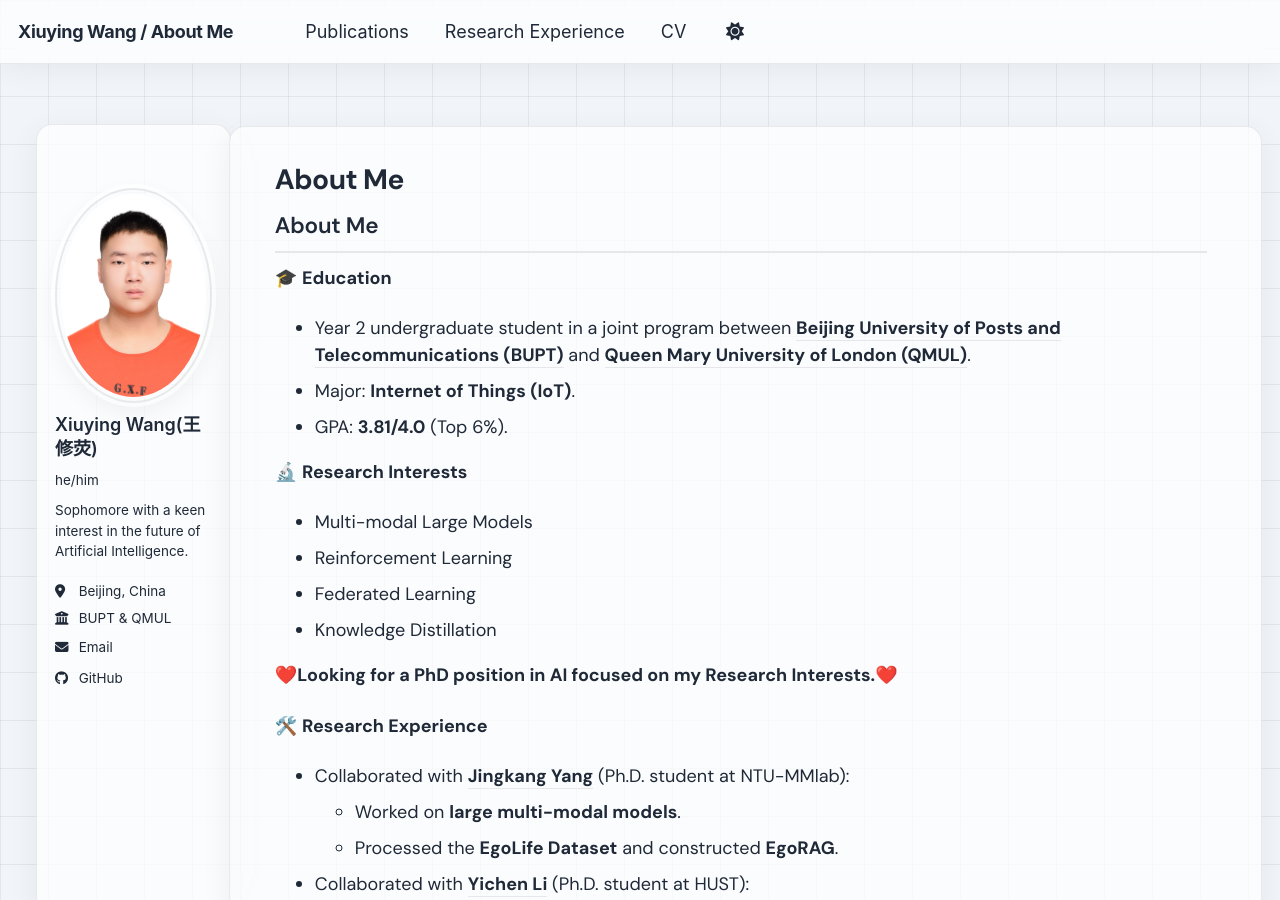
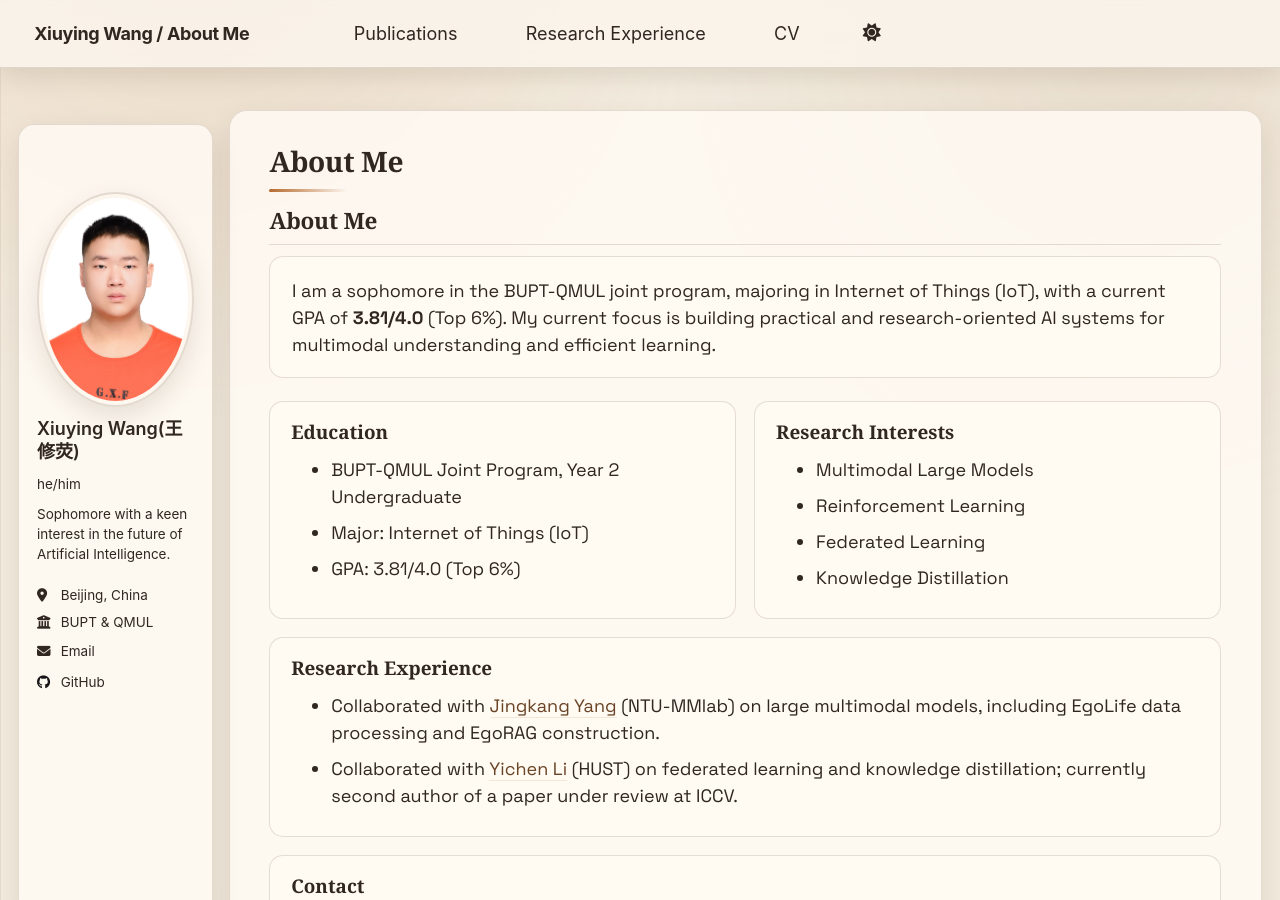
Before and after one commit to Leowang980/Leowang980.github.io, a Jekyll site: the page built from _pages/about.md, in a window 1280 px wide and 900 px high. Built offline with Jekyll 4.4.1, drawn with Linux system fonts in a browser that asks for light colours; some of the changed text lies outside the part shown.

Commit message:
fix 3.12.2

```diff
--- a/_includes/head/custom.html
+++ b/_includes/head/custom.html
@@ -2,10 +2,10 @@
 
 <!-- start custom head snippets -->
 
-<!-- Modern tech font -->
+<!-- Typography -->
 <link rel="preconnect" href="https://fonts.googleapis.com">
 <link rel="preconnect" href="https://fonts.gstatic.com" crossorigin>
-<link href="https://fonts.googleapis.com/css2?family=DM+Sans:ital,opsz,wght@0,9..40,400;0,9..40,500;0,9..40,600;0,9..40,700;1,9..40,400&display=swap" rel="stylesheet">
+<link href="https://fonts.googleapis.com/css2?family=Noto+Serif+SC:wght@500;600&family=Space+Grotesk:wght@400;500;600;700&display=swap" rel="stylesheet">
 
 <!-- favicon -->
 <link rel="apple-touch-icon" sizes="180x180" href="{{ base_path }}/images/apple-touch-icon-180x180.png"/>
@@ -17,22 +17,6 @@
 <meta name="theme-color" content="#ffffff"/>
 <link rel="stylesheet" href="{{ base_path }}/assets/css/academicons.css"/>
 
-<!-- Custom monochrome enhancements -->
-<style>
-  body {
-    font-feature-settings: "kern" 1, "liga" 1;
-    font-family: 'DM Sans', -apple-system, BlinkMacSystemFont, sans-serif;
-  }
-  .page__content a {
-    text-decoration: none;
-    border-bottom: 1px solid var(--global-border-color);
-    transition: border-color 0.2s ease, color 0.2s ease;
-  }
-  .page__content a:hover { border-bottom-color: var(--global-text-color); }
-  .archive .page__title { border-bottom: 2px solid var(--global-border-color); padding-bottom: 0.5em; }
-</style>
-
-
 <!-- Support for MatJax -->
 <script src="https://cdnjs.cloudflare.com/polyfill/v3/polyfill.min.js?features=es6"></script>
 <script id="MathJax-script" async src="https://cdn.jsdelivr.net/npm/mathjax@3/es5/tex-mml-chtml.js"></script>
--- a/_pages/about.md
+++ b/_pages/about.md
@@ -7,31 +7,46 @@ redirect_from:
   - /about.html
 ---
 
-
 ## About Me
 
-🎓 **Education**
-- Year 2 undergraduate student in a joint program between [**Beijing University of Posts and Telecommunications (BUPT)**](https://www.bupt.edu.cn/) and [**Queen Mary University of London (QMUL)**](https://www.qmul.ac.uk/).
-- Major: **Internet of Things (IoT)**.
-- GPA: **3.81/4.0** (Top 6%).
+<div class="home-intro">
+I am a sophomore in the BUPT-QMUL joint program, majoring in Internet of Things (IoT), with a current GPA of <strong>3.81/4.0</strong> (Top 6%). My current focus is building practical and research-oriented AI systems for multimodal understanding and efficient learning.
+</div>
 
-🔬 **Research Interests**
-- Multi-modal Large Models
-- Reinforcement Learning
-- Federated Learning
-- Knowledge Distillation
+<div class="home-grid">
+  <section class="home-card">
+    <h3>Education</h3>
+    <ul>
+      <li>BUPT-QMUL Joint Program, Year 2 Undergraduate</li>
+      <li>Major: Internet of Things (IoT)</li>
+      <li>GPA: 3.81/4.0 (Top 6%)</li>
+    </ul>
+  </section>
 
-❤️**Looking for a PhD position in AI focused on my Research Interests.**❤️
+  <section class="home-card">
+    <h3>Research Interests</h3>
+    <ul>
+      <li>Multimodal Large Models</li>
+      <li>Reinforcement Learning</li>
+      <li>Federated Learning</li>
+      <li>Knowledge Distillation</li>
+    </ul>
+  </section>
 
-🛠️ **Research Experience**
-- Collaborated with [**Jingkang Yang**](https://jingkang50.github.io/) (Ph.D. student at NTU-MMlab):
-  - Worked on **large multi-modal models**.
-  - Processed the **EgoLife Dataset** and constructed **EgoRAG**.
+  <section class="home-card home-card--full">
+    <h3>Research Experience</h3>
+    <ul>
+      <li>Collaborated with <a href="https://jingkang50.github.io/">Jingkang Yang</a> (NTU-MMlab) on large multimodal models, including EgoLife data processing and EgoRAG construction.</li>
+      <li>Collaborated with <a href="https://yichenli-hust.github.io/">Yichen Li</a> (HUST) on federated learning and knowledge distillation; currently second author of a paper under review at ICCV.</li>
+    </ul>
+  </section>
 
-- Collaborated with [**Yichen Li**](https://yichenli-hust.github.io/) (Ph.D. student at HUST):
-  - Researched **federated learning** and **knowledge distillation**.
-  - Second author on a paper under review at **ICCV**.
-
-💬 **Contact**
-- Email: `xiuying.wang@se23.qmul.ac.uk`
-- Phone: `+86 18681229122`
+  <section class="home-card home-card--full">
+    <h3>Contact</h3>
+    <ul>
+      <li>Email: <code>xiuying.wang@se23.qmul.ac.uk</code></li>
+      <li>Phone: <code>+86 18681229122</code></li>
+      <li>Seeking PhD opportunities in AI related to the directions above.</li>
+    </ul>
+  </section>
+</div>
--- a/_sass/_themes.scss
+++ b/_sass/_themes.scss
@@ -39,9 +39,9 @@ $type-size-6                : 0.75em;   // ~12px
 $type-size-7                : 0.6875em; // ~11px
 $type-size-8                : 0.625em;  // ~10px
 
-$global-font-family         : 'DM Sans', $sans-serif;
-$header-font-family         : 'DM Sans', $sans-serif;
-$caption-font-family        : $serif;
+$global-font-family         : 'Space Grotesk', $sans-serif;
+$header-font-family         : 'Noto Serif SC', $serif;
+$caption-font-family        : 'Space Grotesk', $sans-serif;
 
 /* ==========================================================================
    Breakpoints
--- a/_sass/custom/_glass.scss
+++ b/_sass/custom/_glass.scss
@@ -1,209 +1,243 @@
 /* ==========================================================================
-   GLASSMORPHISM & TECH STYLE - Monochrome Black/White/Gray Only
+   MODERN WARM UI LAYER
    ========================================================================== */
 
-/* Body: Tech grid background */
 body {
-  background-color: var(--glass-bg-base) !important;
+  background-color: var(--glass-bg-base);
   background-image:
+    radial-gradient(circle at 15% -10%, var(--accent-soft), transparent 35%),
+    radial-gradient(circle at 88% 5%, rgba(155, 108, 61, 0.1), transparent 34%),
     linear-gradient(var(--glass-grid-line) 1px, transparent 1px),
     linear-gradient(90deg, var(--glass-grid-line) 1px, transparent 1px);
-  background-size: 48px 48px;
-  min-height: 100vh;
-  position: relative;
+  background-size: auto, auto, 44px 44px, 44px 44px;
+  background-attachment: fixed;
 }
 
-/* Masthead: Full glassmorphism */
 .masthead {
-  background: var(--glass-masthead-bg) !important;
-  backdrop-filter: blur(20px) saturate(180%);
-  -webkit-backdrop-filter: blur(20px) saturate(180%);
+  background: var(--glass-masthead-bg);
+  backdrop-filter: blur(14px) saturate(130%);
+  -webkit-backdrop-filter: blur(14px) saturate(130%);
   border-bottom: 1px solid var(--glass-border);
-  box-shadow: 0 4px 30px var(--glass-shadow);
+  box-shadow: 0 8px 24px var(--glass-shadow);
+}
 
-  &::after {
-    display: none;
+.masthead__inner-wrap {
+  padding-top: 0.65rem;
+  padding-bottom: 0.65rem;
+}
+
+.masthead__menu-item {
+  background: transparent;
+}
+
+.masthead__menu-item a {
+  border-radius: 999px;
+  padding: 0.45rem 0.9rem;
+  transition: $global-transition;
+}
+
+.masthead__menu-item a:hover {
+  background: var(--glass-hover-bg);
+}
+
+.greedy-nav {
+  background: transparent;
+}
+
+.greedy-nav .hidden-links {
+  border: 1px solid var(--glass-border);
+  border-radius: 12px;
+  box-shadow: 0 10px 30px var(--glass-shadow);
+}
+
+.greedy-nav button {
+  border-radius: 10px;
+  background: var(--glass-card-bg);
+  border: 1px solid var(--glass-border);
+}
+
+#theme-toggle a {
+  display: inline-flex;
+  align-items: center;
+  justify-content: center;
+  min-width: 2.2rem;
+}
+
+#main {
+  margin-top: 2.4rem;
+}
+
+.page,
+.archive {
+  background: var(--glass-card-bg);
+  border: 1px solid var(--glass-border);
+  border-radius: 18px;
+  box-shadow: 0 14px 34px var(--glass-shadow);
+}
+
+@include breakpoint($large) {
+  .page,
+  .archive {
+    padding: 1.9rem 2.2rem;
   }
 }
 
-.masthead__menu-item {
-  background: transparent !important;
+.page__title,
+.archive__item-title {
+  letter-spacing: -0.015em;
 }
 
-/* Greedy nav: glass dropdown */
-.greedy-nav {
-  background: transparent !important;
-
-  .hidden-links {
-    background: var(--glass-card-bg) !important;
-    backdrop-filter: blur(20px) saturate(180%);
-    -webkit-backdrop-filter: blur(20px) saturate(180%);
-    border: 1px solid var(--glass-border);
-    box-shadow: 0 8px 32px var(--glass-shadow);
-    border-radius: 12px;
-
-    &:after {
-      border-color: var(--glass-card-bg) transparent !important;
-    }
-  }
-
-  button {
-    background: var(--glass-btn-bg) !important;
-    color: var(--glass-btn-text) !important;
-    border-radius: 8px;
-    backdrop-filter: blur(10px);
-  }
+.page__title {
+  position: relative;
+  padding-bottom: 0.75rem;
 }
 
-/* Sidebar: Glass card */
-@media screen and (min-width: $sidebar-screen-min-width) {
-  .sidebar {
-    padding: 1.5em 1em;
-    margin: 1em;
-    margin-top: calc(#{$masthead-height} + 1em);
-    background: var(--glass-card-bg) !important;
-    backdrop-filter: blur(20px) saturate(180%);
-    -webkit-backdrop-filter: blur(20px) saturate(180%);
-    border: 1px solid var(--glass-border);
-    border-radius: 16px;
-    box-shadow: 0 8px 32px var(--glass-shadow);
-    max-height: calc(100vh - #{$masthead-height} - 2em);
-  }
+.page__title::after {
+  content: "";
+  position: absolute;
+  left: 0;
+  bottom: 0;
+  width: 78px;
+  height: 3px;
+  border-radius: 999px;
+  background: linear-gradient(90deg, var(--accent-color), transparent);
 }
 
-/* Author avatar: glass ring */
-.author__avatar img {
-  @include breakpoint($large) {
-    border: 2px solid var(--glass-border) !important;
-    box-shadow: 0 0 0 4px var(--glass-card-bg), 0 8px 24px var(--glass-shadow) !important;
-  }
+.page__content h2 {
+  border-bottom-width: 1px;
+  border-bottom-style: solid;
+  border-bottom-color: var(--glass-border);
+  padding-bottom: 0.45rem;
 }
 
-/* Main content: Glass card */
-@include breakpoint($large) {
-  #main .page,
-  #main .archive {
-    background: var(--glass-card-bg) !important;
-    backdrop-filter: blur(20px) saturate(180%);
-    -webkit-backdrop-filter: blur(20px) saturate(180%);
-    border: 1px solid var(--glass-border);
-    border-radius: 16px;
-    box-shadow: 0 8px 32px var(--glass-shadow);
-    padding: 2em 2.5em !important;
-    margin-top: 1.5em;
-  }
+.page__content a {
+  text-decoration: none;
+  border-bottom: 1px solid var(--accent-soft);
+  transition: $global-transition;
 }
 
-/* Archive items: subtle glass on hover */
-.list__item {
-  padding: 0.75em 0;
-  margin: 0.25em 0;
-  border-radius: 12px;
-  transition: all 0.3s cubic-bezier(0.4, 0, 0.2, 1);
+.page__content a:hover {
+  color: var(--global-link-color-hover);
+  border-bottom-color: var(--accent-color);
 }
 
 .list__item .archive__item {
-  padding: 1em 1.25em;
   border-radius: 12px;
-  transition: all 0.3s cubic-bezier(0.4, 0, 0.2, 1);
+  padding: 1rem 1.1rem;
+  transition: $global-transition;
 }
 
-.list__item:hover .archive__item {
+.list__item .archive__item:hover {
   background: var(--glass-hover-bg);
-  box-shadow: 0 4px 20px var(--glass-shadow);
+  transform: translateY(-1px);
 }
 
-/* Page content area */
-.page__inner-wrap {
-  .page__content {
-    padding-right: 0.5em;
-  }
-}
-
-/* Footer: Glass bar */
-.page__footer {
-  background: var(--glass-footer-bg) !important;
-  backdrop-filter: blur(20px) saturate(180%);
-  -webkit-backdrop-filter: blur(20px) saturate(180%);
-  border-top: 1px solid var(--glass-border);
-  box-shadow: 0 -4px 30px var(--glass-shadow);
-}
-
-/* Links: clean underline, no blue */
-a {
-  color: var(--global-link-color) !important;
-
-  &:hover {
-    color: var(--global-link-color-hover) !important;
-  }
-}
-
-/* Code blocks: glass style */
-code, pre, kbd {
-  background: var(--glass-code-bg) !important;
+code,
+pre,
+kbd {
+  background: var(--glass-code-bg);
   border: 1px solid var(--glass-border);
   border-radius: 8px;
 }
 
-/* Blockquote: glass accent */
 blockquote {
-  border-left: 4px solid var(--glass-border);
+  border-left: 4px solid var(--accent-color);
   background: var(--glass-hover-bg);
-  padding: 1em 1.5em;
-  border-radius: 0 8px 8px 0;
-  margin: 1.5em 0;
+  border-radius: 0 10px 10px 0;
 }
 
-/* Buttons */
 .btn {
-  background: var(--glass-btn-bg) !important;
-  color: var(--glass-btn-text) !important;
+  border-radius: 10px;
+  border: 1px solid transparent;
+  background: var(--glass-btn-bg);
+  color: var(--glass-btn-text);
+  box-shadow: 0 8px 22px var(--glass-shadow);
+}
+
+.btn:hover {
+  transform: translateY(-1px);
+  opacity: 0.92;
+}
+
+.page__taxonomy-item {
   border: 1px solid var(--glass-border);
-  border-radius: 8px;
-  backdrop-filter: blur(10px);
+  border-radius: 999px;
+  background: var(--glass-hover-bg);
+}
 
-  &:hover {
-    background: var(--glass-hover-bg) !important;
-    box-shadow: 0 4px 12px var(--glass-shadow);
+.page__footer {
+  background: var(--glass-footer-bg);
+  border-top: 1px solid var(--glass-border);
+  backdrop-filter: blur(12px);
+  -webkit-backdrop-filter: blur(12px);
+}
+
+@include breakpoint($large) {
+  .sidebar {
+    margin-top: calc(#{$masthead-height} + 1rem);
+    height: calc(100vh - #{$masthead-height} - 2rem);
+    padding: 1.25rem 1rem;
+    border-radius: 16px;
+    border: 1px solid var(--glass-border);
+    background: var(--glass-card-bg);
+    box-shadow: 0 12px 28px var(--glass-shadow);
+    overflow-y: auto;
+  }
+
+  .author__avatar img {
+    border: 2px solid var(--glass-border);
+    box-shadow: 0 10px 24px var(--glass-shadow);
   }
 }
 
-/* Taxonomy tags */
-.page__taxonomy-item {
-  background: var(--glass-hover-bg) !important;
+.home-intro {
+  background: var(--surface-raised);
   border: 1px solid var(--glass-border);
-  border-radius: 8px;
-  backdrop-filter: blur(8px);
+  border-radius: 14px;
+  padding: 1.1rem 1.2rem;
+  margin-bottom: 1.25rem;
 }
 
-/* TOC: glass style */
-.toc {
-  background: var(--glass-card-bg) !important;
-  backdrop-filter: blur(20px);
-  -webkit-backdrop-filter: blur(20px);
-  border: 1px solid var(--glass-border);
-  box-shadow: 0 8px 32px var(--glass-shadow);
+.home-grid {
+  display: grid;
+  grid-template-columns: repeat(1, minmax(0, 1fr));
+  gap: 1rem;
 }
 
-.toc__menu a:hover {
-  background: var(--glass-hover-bg) !important;
+.home-card {
+  background: var(--surface-raised);
+  border: 1px solid var(--glass-border);
+  border-radius: 14px;
+  padding: 1rem 1.15rem;
 }
 
-/* Pagination: ensure monochrome */
-.pagination li a.current {
-  background: var(--global-base-color) !important;
-  color: #fff !important;
-  border-color: var(--global-base-color);
+.home-card h3 {
+  margin-top: 0;
+  margin-bottom: 0.65rem;
+  font-size: 1.05rem;
 }
 
-/* Force all icons to monochrome - no brand colors */
-.social-icons a,
-.author__urls a,
-.fab, .fas, .far, .fal, .ai {
-  color: inherit !important;
+.home-card ul {
+  margin: 0;
 }
 
-.social-icons a:hover,
-.author__urls a:hover {
-  color: var(--global-link-color-hover) !important;
+@include breakpoint($medium) {
+  .home-grid {
+    grid-template-columns: repeat(2, minmax(0, 1fr));
+  }
+
+  .home-card--full {
+    grid-column: 1 / -1;
+  }
 }
+
+@supports not (backdrop-filter: blur(2px)) {
+  .masthead,
+  .page,
+  .archive,
+  .sidebar,
+  .page__footer {
+    backdrop-filter: none;
+    -webkit-backdrop-filter: none;
+  }
+}
--- a/_sass/theme/_dark.scss
+++ b/_sass/theme/_dark.scss
@@ -1,42 +1,43 @@
 /* ==========================================================================
-   DARK THEME - Monochrome Black/White/Gray
+   DARK THEME - Warm Neutral Palette
    ========================================================================== */
 
-$background                 : #0f172a;
-$background-light           : #1e293b;
-$background-lighter         : #334155;
-$text                       : #f1f5f9;
-$text-muted                 : #94a3b8;
+$background                 : #17120f;
+$background-light           : #231b16;
+$background-lighter         : #3a2d24;
+$text                       : #f4eadc;
+$text-muted                 : #b6a28c;
 
-/* Dark theme - Sleek monochrome */
 html[data-theme="dark"] {
     --global-base-color                 : #{$background-light};
     --global-bg-color                   : #{$background};
-    --global-footer-bg-color            : #{$background};
+    --global-footer-bg-color            : #1c1511;
     --global-border-color               : #{$background-lighter};
-    --global-dark-border-color          : #475569;
-    --global-code-background-color      : #1e293b;
+    --global-dark-border-color          : #4b3a2d;
+    --global-code-background-color      : #2a2019;
     --global-code-text-color            : #{$text};
     --global-fig-caption-color          : #{$text-muted};
-    --global-link-color                 : #{$text};
-    --global-link-color-hover           : #ffffff;
+    --global-link-color                 : #efb480;
+    --global-link-color-hover           : #ffd3ad;
     --global-link-color-visited         : #{$text-muted};
     --global-masthead-link-color        : #{$text};
-    --global-masthead-link-color-hover  : #ffffff;
+    --global-masthead-link-color-hover  : #ffd3ad;
     --global-text-color                 : #{$text};
     --global-text-color-light           : #{$text-muted};
     --global-thead-color                : #{$background-lighter};
 
-    /* Glassmorphism - Dark theme */
-    --glass-bg-base                     : #0a0a0f;
-    --glass-grid-line                   : rgba(255, 255, 255, 0.04);
-    --glass-masthead-bg                 : rgba(15, 15, 20, 0.75);
-    --glass-card-bg                     : rgba(30, 30, 40, 0.6);
-    --glass-footer-bg                   : rgba(15, 15, 20, 0.75);
-    --glass-border                      : rgba(255, 255, 255, 0.08);
-    --glass-shadow                      : rgba(0, 0, 0, 0.3);
-    --glass-hover-bg                    : rgba(255, 255, 255, 0.05);
-    --glass-btn-bg                      : rgba(255, 255, 255, 0.15);
-    --glass-btn-text                    : #ffffff;
-    --glass-code-bg                     : rgba(0, 0, 0, 0.3);
+    --glass-bg-base                     : #130e0b;
+    --glass-grid-line                   : rgba(240, 216, 190, 0.06);
+    --glass-masthead-bg                 : rgba(22, 16, 12, 0.88);
+    --glass-card-bg                     : rgba(35, 27, 22, 0.78);
+    --glass-footer-bg                   : rgba(23, 18, 14, 0.92);
+    --glass-border                      : rgba(235, 202, 168, 0.16);
+    --glass-shadow                      : rgba(0, 0, 0, 0.35);
+    --glass-hover-bg                    : rgba(239, 180, 128, 0.12);
+    --glass-btn-bg                      : #efb480;
+    --glass-btn-text                    : #1d130d;
+    --glass-code-bg                     : #2a2019;
+    --accent-color                      : #efb480;
+    --accent-soft                       : rgba(239, 180, 128, 0.2);
+    --surface-raised                    : #2a2018;
 }
--- a/_sass/theme/_default.scss
+++ b/_sass/theme/_default.scss
@@ -1,13 +1,13 @@
 /* ==========================================================================
-   DEFAULT THEME - Monochrome Black/White/Gray
+   DEFAULT THEME - Warm Neutral Palette
    ========================================================================== */
 
 /* Color codes used for the theme */
-$gray                       : #6b7280;
-$dark-gray                  : #1f2937;
-$darker-gray                : #111827;
-$light-gray                 : #9ca3af;
-$lighter-gray               : #e5e7eb;
+$gray                       : #6d645c;
+$dark-gray                  : #2f2720;
+$darker-gray                : #1f1914;
+$light-gray                 : #998b7f;
+$lighter-gray               : #d9ccbe;
 
 /* Color codes used for the site */
 $danger-color               : #6b7280;
@@ -26,35 +26,37 @@ $navicon-height             : 4px;
 $sidebar-link-max-width     : 250px;
 $sidebar-screen-min-width   : 1024px;
 
-/* Default light theme - Clean monochrome */
+/* Default light theme */
 :root {
     --global-base-color                 : #{$darker-gray};
-    --global-bg-color                   : #ffffff;
-    --global-footer-bg-color            : #f9fafb;
+    --global-bg-color                   : #f6f1e8;
+    --global-footer-bg-color            : #efe5d8;
     --global-border-color               : #{$lighter-gray};
-    --global-dark-border-color          : #d1d5db;
-    --global-code-background-color      : #f3f4f6;
+    --global-dark-border-color          : #cbbca9;
+    --global-code-background-color      : #f2e7d8;
     --global-code-text-color            : #{$darker-gray};
     --global-fig-caption-color          : #{$gray};
-    --global-link-color                 : #{$dark-gray};
-    --global-link-color-hover           : #000000;
+    --global-link-color                 : #694325;
+    --global-link-color-hover           : #2a1b11;
     --global-link-color-visited         : #{$gray};
     --global-masthead-link-color        : #{$dark-gray};
-    --global-masthead-link-color-hover  : #000000;
+    --global-masthead-link-color-hover  : #2a1b11;
     --global-text-color                 : #{$dark-gray};
     --global-text-color-light           : #{$gray};
-    --global-thead-color                : #{$lighter-gray};
+    --global-thead-color                : #e6dccc;
 
-    /* Glassmorphism - Light theme */
-    --glass-bg-base                     : #f1f5f9;
-    --glass-grid-line                   : rgba(0, 0, 0, 0.06);
-    --glass-masthead-bg                 : rgba(255, 255, 255, 0.72);
-    --glass-card-bg                     : rgba(255, 255, 255, 0.72);
-    --glass-footer-bg                   : rgba(255, 255, 255, 0.72);
-    --glass-border                      : rgba(0, 0, 0, 0.08);
-    --glass-shadow                      : rgba(0, 0, 0, 0.06);
-    --glass-hover-bg                    : rgba(0, 0, 0, 0.03);
-    --glass-btn-bg                      : rgba(0, 0, 0, 0.85);
+    --glass-bg-base                     : #f3ecdf;
+    --glass-grid-line                   : rgba(91, 63, 33, 0.08);
+    --glass-masthead-bg                 : rgba(250, 244, 236, 0.88);
+    --glass-card-bg                     : rgba(255, 251, 245, 0.82);
+    --glass-footer-bg                   : rgba(243, 233, 220, 0.92);
+    --glass-border                      : rgba(102, 73, 44, 0.16);
+    --glass-shadow                      : rgba(71, 47, 24, 0.12);
+    --glass-hover-bg                    : rgba(147, 99, 52, 0.1);
+    --glass-btn-bg                      : #3e2d1f;
     --glass-btn-text                    : #ffffff;
-    --glass-code-bg                     : rgba(0, 0, 0, 0.04);
+    --glass-code-bg                     : #f2e7d7;
+    --accent-color                      : #b56a2e;
+    --accent-soft                       : rgba(181, 106, 46, 0.14);
+    --surface-raised                    : #fffaf2;
 }
```
Also changed, not shown: 1 other file.
